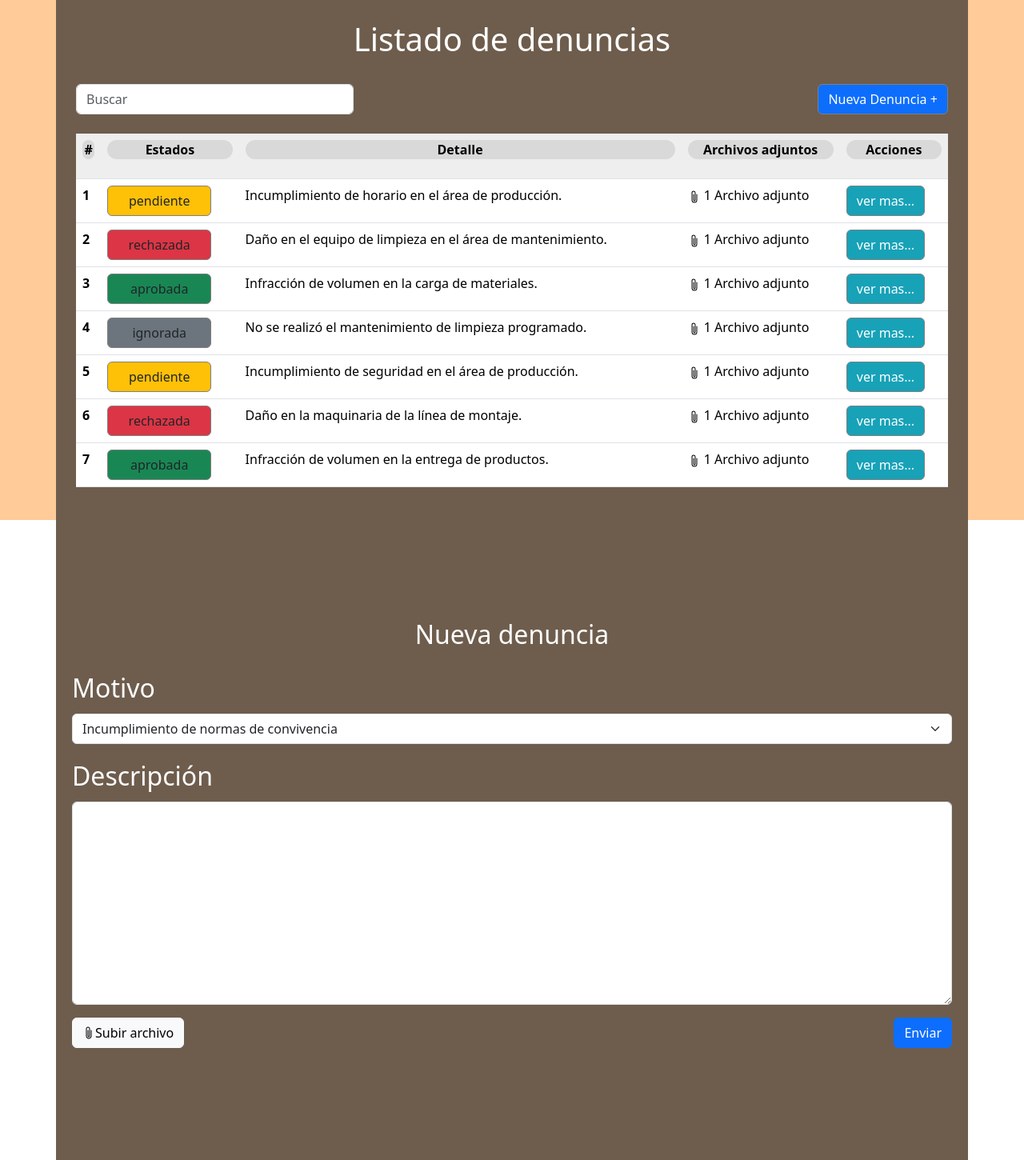
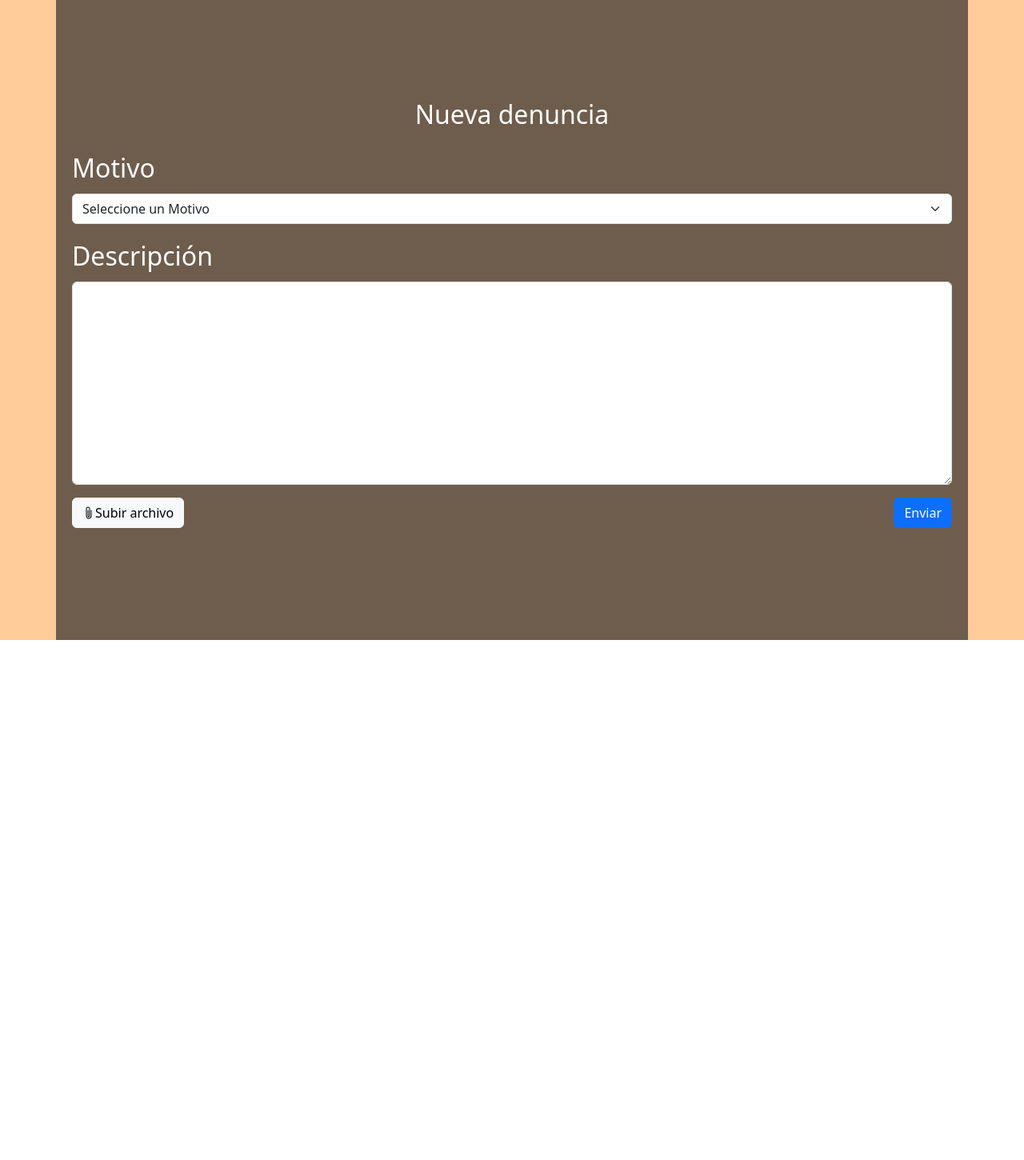
Before and after one commit to LucianaSarate/TPIGrupo4, an Angular app in the folder Front/multas/: page /nuevaDenuncia in a window 1280 px wide. Before the commit this address led to /. Shown: the whole page at 80% size. After the commit the page ends 800 px from the top, so only its background shows below. Built offline with nearby package versions, Linux system fonts and the light colour scheme.

Commit message:
roter y demaces

```diff
--- a/Front/multas/src/app/app.component.html
+++ b/Front/multas/src/app/app.component.html
@@ -1,5 +1,4 @@
-
+<!--
 <app-lista-denuncias></app-lista-denuncias>
-<app-nueva-denuncia></app-nueva-denuncia>
-
-<router-outlet />
+<app-nueva-denuncia></app-nueva-denuncia> -->
+<router-outlet></router-outlet>
--- a/Front/multas/src/app/app.routes.ts
+++ b/Front/multas/src/app/app.routes.ts
@@ -3,6 +3,7 @@ import { NuevaDenunciaComponent } from './nueva-denuncia/nueva-denuncia.componen
 import { ListaDenunciasComponent } from './lista-denuncias/lista-denuncias.component';
 
 export const routes: Routes = [
-  //   { path: 'listado', component: ListaDenunciasComponent },
-  // { path: 'nuevaDenuncia', component: NuevaDenunciaComponent },
+  { path: '', redirectTo: '/listado', pathMatch: 'full' },
+  { path: 'listado', component: ListaDenunciasComponent },
+  { path: 'nuevaDenuncia', component: NuevaDenunciaComponent },
 ];
--- a/Front/multas/src/app/nueva-denuncia/nueva-denuncia.component.html
+++ b/Front/multas/src/app/nueva-denuncia/nueva-denuncia.component.html
@@ -1,11 +1,13 @@
+<div class="container-fluid" style="background-color: #FFCB99;">
     <div class="container vh-100 d-flex justify-content-center align-items-center" style="background-color: #6e5d4d;">
         <div class="w-100" style="max-width: 1100px;">
             <h2 class="mb-4 text-center text-white">Nueva denuncia</h2>
 
             <div class="mb-3">
                 <label for="motivo" class="form-label text-white" style="font-size: 32px;">Motivo</label>
-            <select id="motivo" class="form-select">
-                <option value="normas">Incumplimiento de normas de convivencia</option>
+                <select id="motivo" class="form-select" >
+                    <option value="">Seleccione un Motivo</option>
+                    <option *ngFor="let item of tipoDenuncias" [value]="item">{{ item }}</option>
                 </select>
             </div>
 
@@ -23,3 +25,4 @@
             </div>
         </div>
     </div>
+</div>
--- a/Front/multas/src/app/nueva-denuncia/nueva-denuncia.component.ts
+++ b/Front/multas/src/app/nueva-denuncia/nueva-denuncia.component.ts
@@ -1,13 +1,18 @@
 import { Component } from '@angular/core';
+import { TipoDenuncia } from '../model/denuncia';
+import { CommonModule } from '@angular/common';
+import { FormsModule } from '@angular/forms';
 
 @Component({
   selector: 'app-nueva-denuncia',
   standalone: true,
-  imports: [],
+  imports: [CommonModule, FormsModule],
   templateUrl: './nueva-denuncia.component.html',
   styleUrl: './nueva-denuncia.component.css'
 })
 export class NuevaDenunciaComponent {
+  tipoDenuncias: string[] = Object.values(TipoDenuncia);
+
   textAreaValue: string = "Lorem, ipsum dolor sit amet consectetur adipisicing elit. Aperiam quisquam impedit eos, necessitatibus harum debitis. Similique voluptates iste dolorem quisquam tempora. Ut totam nihil ex explicabo officia dicta dolorum atque! Ad quibusdam odio, laborum corporis magnam ratione voluptatum quam ut tenetur iusto corrupti illum molestiae odit debitis facilis architecto omnis! Quae quia officia recusandae soluta illum tempore veniam, iusto eius."
 
 }
```
Lines whose indentation alone changed are shown as unchanged.
